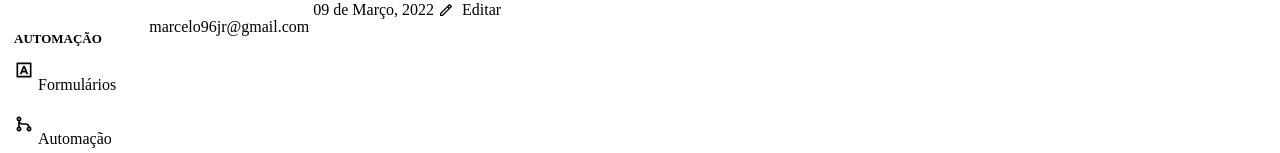
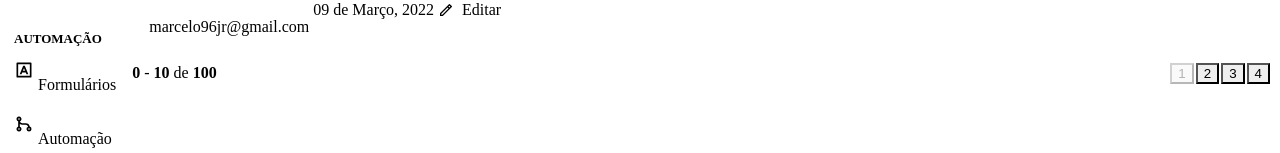
Before and after one commit to marcelopajr/dashgo, a Next.js app: page /users in a window 1280 px wide. Shown: the part 174-327 px from the top of the page. Built offline with nearby package versions, Linux system fonts and the light colour scheme.

Commit message:
chore: add Pagination component

```diff
--- /dev/null
+++ b/src/components/Pagination.tsx
@@ -0,0 +1,51 @@
+import { Box, Button, HStack, Stack } from '@chakra-ui/react';
+
+export function Pagination() {
+  return (
+    <HStack mt="8" spacing="6" justify="space-between" align="center">
+      <Box>
+        <strong>0</strong> - <strong>10</strong> de <strong>100</strong>
+      </Box>
+
+      <Stack direction="row" spacing="2">
+        <Button
+          size="sm"
+          fontSize="xs"
+          w="4"
+          colorScheme="pink"
+          disabled
+          _disabled={{ bg: 'pink.500', cursor: 'default' }}
+        >
+          1
+        </Button>
+        <Button
+          size="sm"
+          fontSize="xs"
+          w="4"
+          bg="gray.700"
+          _hover={{ bg: 'gray.500' }}
+        >
+          2
+        </Button>
+        <Button
+          size="sm"
+          fontSize="xs"
+          w="4"
+          bg="gray.700"
+          _hover={{ bg: 'gray.500' }}
+        >
+          3
+        </Button>
+        <Button
+          size="sm"
+          fontSize="xs"
+          w="4"
+          bg="gray.700"
+          _hover={{ bg: 'gray.500' }}
+        >
+          4
+        </Button>
+      </Stack>
+    </HStack>
+  );
+}
--- a/src/pages/users/index.tsx
+++ b/src/pages/users/index.tsx
@@ -17,6 +17,7 @@
 
 import { Header } from '../../components/Header';
 import { Sidebar } from '../../components/Sidebar';
+import { Pagination } from '../../components/Pagination';
 
 export default function UserList() {
   return (
@@ -82,6 +83,8 @@
               </Tr>
             </Tbody>
           </Table>
+
+          <Pagination />
         </Box>
       </Flex>
     </Box>
```
